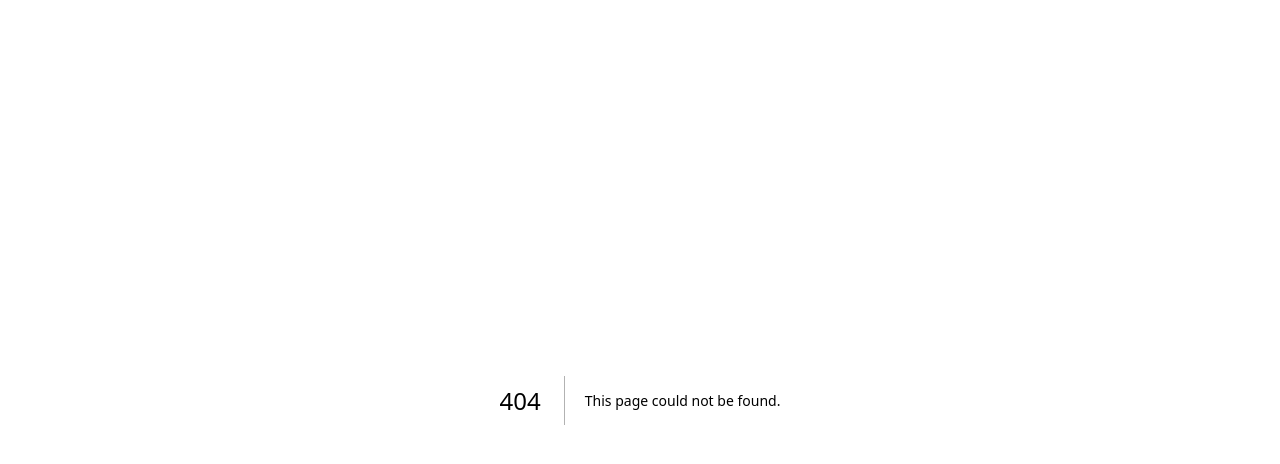
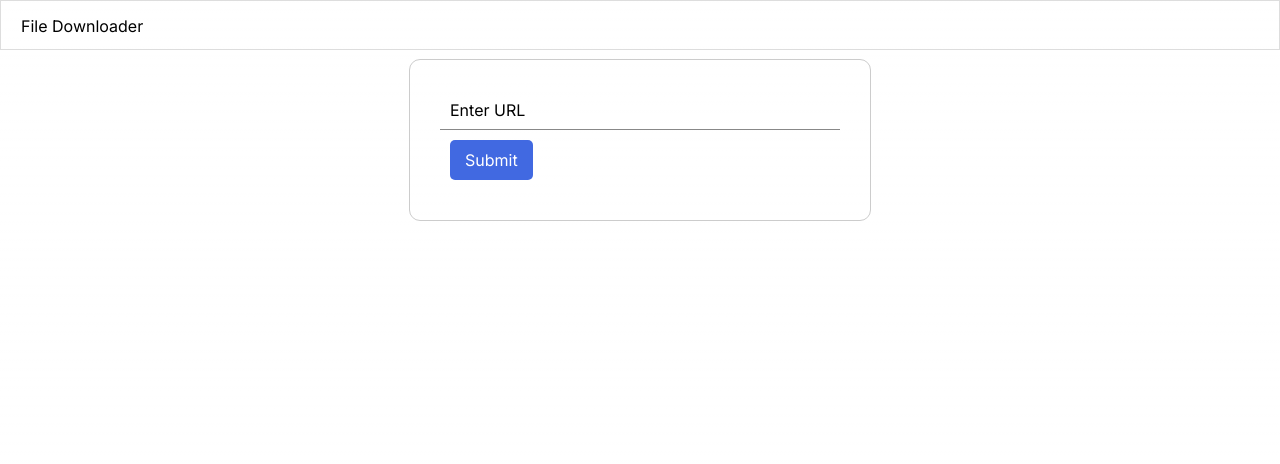
Before and after one commit to Abhay2133/app, a Next.js app: page /file_downloader in a window 1280 px wide. Before the commit this address had no page. Shown: the top 464 px of the page. Built offline with nearby package versions, Linux system fonts and the light colour scheme.

Commit message:
file downloader

```diff
--- a/next.config.mjs
+++ b/next.config.mjs
@@ -1,4 +1,11 @@
 /** @type {import('next').NextConfig} */
-const nextConfig = {};
+const nextConfig = {
+    // output:"export",
+    // experimental : {
+    //     outputFileTracingExcludes : {
+    //         "/api/pipe" : ['route.ts']
+    //     }
+    // }
+};
 
 export default nextConfig;
--- /dev/null
+++ b/src/app/file_downloader/layout.tsx
@@ -0,0 +1,22 @@
+
+import type { Metadata } from "next";
+import { Inter } from "next/font/google";
+
+const inter = Inter({ subsets: ["latin"] });
+
+export const metadata: Metadata = {
+  title:  {absolute : "", default :"File Downloader", template:"%s"},
+  description: "Safely Download Large files",
+};
+
+export default function Layout({
+  children,
+}: Readonly<{
+  children: React.ReactNode;
+}>) {
+  return (
+    <html lang="en">
+      <body className={inter.className}>{children}</body>
+    </html>
+  );
+}
--- /dev/null
+++ b/src/app/file_downloader/page.module.css
@@ -0,0 +1,8 @@
+
+
+.form{
+    outline: 1px solid var(--all-border);
+    border-radius: 10px;
+    padding: 30px;
+    margin: 10px;
+}
--- /dev/null
+++ b/src/app/file_downloader/page.tsx
@@ -0,0 +1,33 @@
+"use client"
+
+import styles from "./page.module.css"
+import Input1 from "@/ui/input1"
+import { PrimaryButton } from "@/ui/buttons";
+import { useState } from "react";
+import { useRouter } from "next/navigation";
+
+
+export default function FileDownloader(props: any) {
+    const router = useRouter();
+    const [url, setUrl] = useState("");
+
+    function handleSubmit (e: any)  {
+        e.preventDefault();
+        // router.push("/pipe?url="+url);
+        if(typeof window != undefined){
+            window.location.assign("/pipe?url="+url)
+        }
+    }
+    // "use server"
+    return (<>
+        <header className="h-[50px] leading-[50px] bdr-btm">
+            <h1 className="mx-5 my-0">File Downloader</h1>
+        </header>
+        <section className="flex justify-center" >
+            <form className={styles.form} onSubmit={handleSubmit}>
+                <Input1 label="Enter URL" oninput={setUrl} id="url-input" />
+                <PrimaryButton text="Submit" style={{ margin: `10px` }} />
+            </form>
+        </section>
+    </>)
+}
--- a/src/app/globals.css
+++ b/src/app/globals.css
@@ -4,8 +4,10 @@
 
 :root {
   --foreground-rgb: 0, 0, 0;
-  --background-start-rgb: 214, 219, 220;
+  --background-start-rgb: 255, 255, 255;
   --background-end-rgb: 255, 255, 255;
+  --bottom-border: #ddd;
+  --all-border: #ccc;
 }
 
 @media (prefers-color-scheme: dark) {
@@ -13,7 +15,13 @@
     --foreground-rgb: 255, 255, 255;
     --background-start-rgb: 0, 0, 0;
     --background-end-rgb: 0, 0, 0;
+    --bottom-border: #222;
+    --all-border: #333;
   }
+}
+
+.bdr-btm{
+  border: 1px solid var(--bottom-border);
 }
 
 body {
--- a/src/app/pipe/route.ts
+++ b/src/app/pipe/route.ts
@@ -1,3 +1,5 @@
+// export const dynamic = 'force-dynamic'
+
 import { IncomingMessage } from "http";
 import { headers } from "next/headers";
 import { NextRequest, NextResponse } from "next/server";
@@ -9,10 +11,10 @@ const getClass = (url: string) => url.startsWith("https") ? https : http;
 
 const getFilename = (url: string) => url.split("/").at(-1)?.split("?").at(0);
 
-export async function GET(request: NextRequest) {
-    let _url = new URL(request.url);
-    let url = _url.searchParams.get('url');
-    console.log({ url })
+async function _get(request: NextRequest) {
+    let _url = new URL(request?.url);
+    let url  = _url.searchParams.get('url');
+    // console.log({ url })
     if (!url)
         return new Response("PIPE?url=<your-url>");
 
@@ -39,3 +41,15 @@ export async function GET(request: NextRequest) {
         return NextResponse.json(err);
     }
 }
+
+export async function GET(request:NextRequest) {
+    // const headersList = headers()
+    // const referer = headersList.get('referer');
+    // console.log({referer})
+    try{
+        return await _get(request);
+    } catch(ee){
+        console.error(ee);
+        return NextResponse.json(ee);
+    }
+}
--- a/src/middleware.ts
+++ b/src/middleware.ts
@@ -1,13 +1,11 @@
 import { NextRequest, NextResponse } from "next/server";
-
-
 
 export function middleware(request: NextRequest){
     const url  = new URL(request.url);
     if(url.pathname.startsWith("/counter")){
         return NextResponse.next()
     }
-    console.log(url.href)
+
     if(url.pathname == ("/api"))
         return NextResponse.redirect(new URL("/api/users", request.url));
 
--- /dev/null
+++ b/src/ui/buttons.module.css
@@ -0,0 +1,20 @@
+
+.primary_btn{
+    font-size: 1rem;
+    padding: 8px 15px;
+    background-color: royalblue;
+    color: #fff;
+    border-radius: 5px;
+    outline: 1px solid transparent;
+    transition:100ms;
+}
+
+.primary_btn:focus{
+    /* box-shadow: 0 0 5px 0 royalblue; */
+    outline: 1px solid royalblue;
+    outline-offset: 2px;
+}
+
+.primary_btn:active{
+    transform: scale(0.9);
+}
--- /dev/null
+++ b/src/ui/buttons.tsx
@@ -0,0 +1,15 @@
+import styles from "./buttons.module.css"
+
+export function PrimaryButton({ style={}, id = `${Math.floor(Math.random() * 10)}`, text, onclick=()=>{} }: { style?:Object, id?: string, text: string, onclick?: Function }) {
+    function handleClick(e:any){
+        onclick(e);
+    }
+    return (
+        <button
+            className={styles.primary_btn}
+            id={id}
+            style={style}
+            onClick={handleClick}>
+            {text}
+        </button>)
+}
--- /dev/null
+++ b/src/ui/input1.module.css
@@ -0,0 +1,57 @@
+.material-input-box{
+    --active-bdr-clr: #222;
+    --default-bdr-clr: #888;
+}
+
+@media (prefers-color-scheme: dark) {
+    .material-input-box{
+        --active-bdr-clr: #eee;
+        --default-bdr-clr: #555;
+    }
+}
+
+.material-input-box{
+    border-bottom:1px solid var(--default-bdr-clr);
+    /* border-radius: 10px; */
+    --height: 40px;
+    height: var(--height);
+    font-size:1rem;
+    position: relative;
+    width: 400px;
+    /* overflow: hidden; */
+    box-sizing: border-box;
+}
+
+.material-input-box > label {
+    position: absolute;
+    left: 10px;
+    transition: 300ms;
+    top:8px;
+    background-color: rgb(var(--background-end-rgb));
+    z-index: 1;
+}
+
+.material-input-box > input{
+    outline: none;
+    font-size:1rem;
+    position: absolute;
+    height: 100%;
+    width: 100%;
+    background-color: var(--background-end-rgb);
+    padding: 0 10px;
+    z-index: 2;
+    border: none;
+    /* background-color: red; */
+}
+
+.material-input-box:has(input:focus){
+    border-bottom-width: 2px;
+    border-color: var(--active-bdr-clr);
+}
+
+.material-input-box > input:valid ~ label ,
+.material-input-box > input:focus ~ label {
+    /* transform:rotate(30deg); */
+    font-size: 0.8rem;
+    transform: translateY(-23px);
+}
--- /dev/null
+++ b/src/ui/input1.tsx
@@ -0,0 +1,21 @@
+"use client"
+
+import { useState } from "react";
+import styles from "./input1.module.css";
+
+export default function Input1(
+    { id, label, oninput, type = "text" }: { type ?: string, id: string, label: string, oninput: Function }
+) {
+    const [state, setState] = useState("");
+
+    const handleInput = (e:any) =>{
+        setState(e.target.value);
+        oninput(e.target.value);
+    }
+    return (
+        <div className={styles['material-input-box']}>
+            <input id={id} type={type} value={state} onChange={handleInput} required/>
+            <label htmlFor={id}>{label}</label>
+        </div>
+    )
+}
```
Also changed, not shown: tsconfig.json (line endings or trailing spaces).
